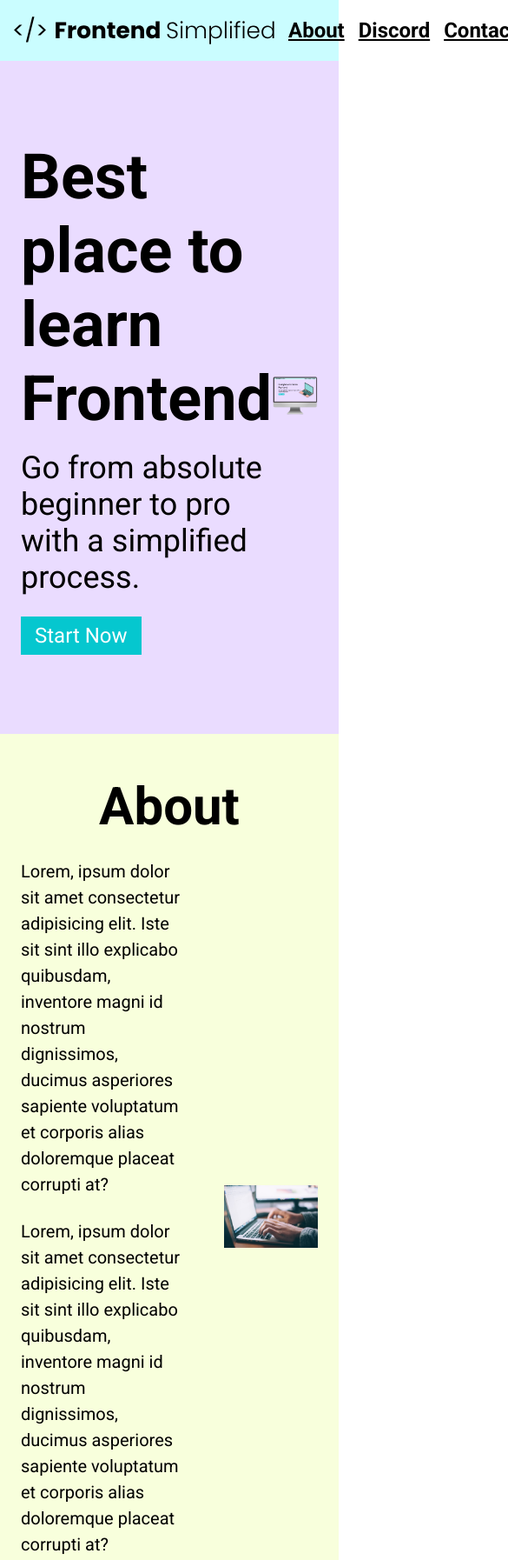
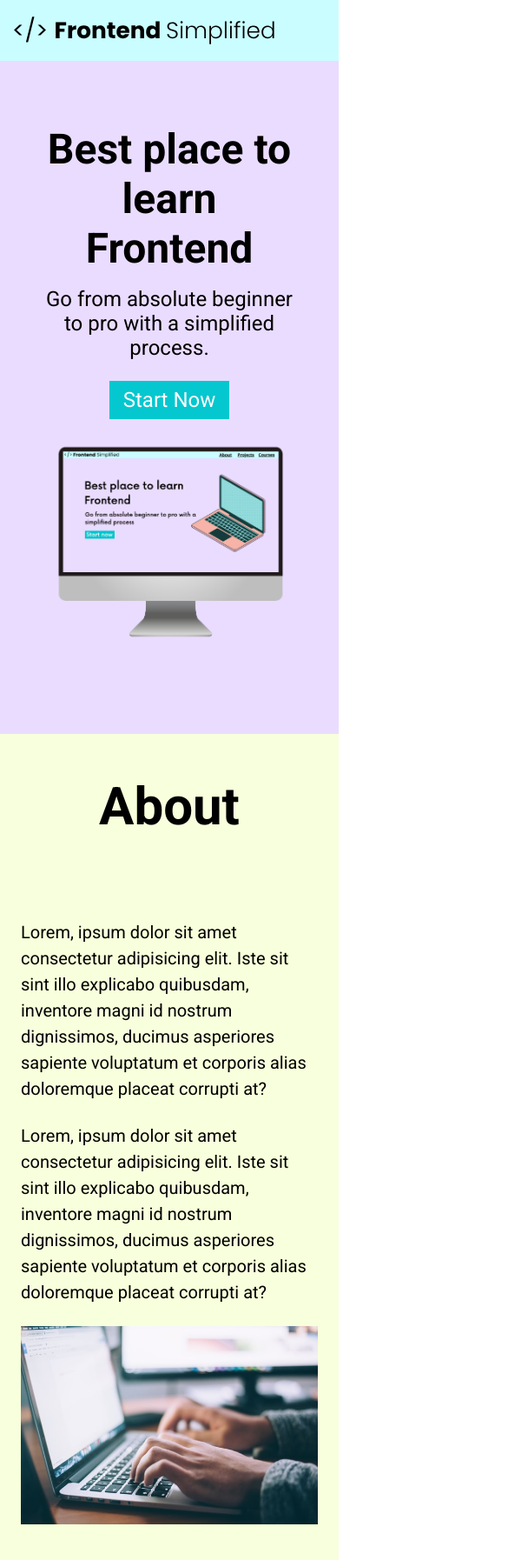
Before and after one commit to RoyCastro36/Website-Tutorial, a plain HTML site: page index.html in a window 390 px wide. Shown: the top 1794 px of the page at 87% size, 585 px wide, since content can reach past the window. Drawn offline with Linux system fonts and the light colour scheme.

Commit message:
Finished Website Tutorial w/ Media responsiveness

```diff
--- a/index.html
+++ b/index.html
@@ -20,15 +20,15 @@
 
       <header>
         <div class="row">
-            <div>
+            <div class="home__description">
                 <h1>Best place to learn Frontend</h1>
                 <p class="subheader">Go from absolute beginner to pro with a simplified process.</p>
-                <button>Start Now</button>
+                <button class="home__description--button">Start Now</button>
             </div>
+         <figure class="home__img--wrapper">
+          <img src="/HTML Practise Assets/laptop.png" alt="Home page image" />
+         </figure>
         </div>
-        <figure>
-          <img src="/HTML Practise Assets/laptop.png" alt="Home page image" />
-        </figure>
       </header>
     </section>
 
@@ -104,7 +104,7 @@
         <a class="footer__link" href="#about">About</a>
         <a class="footer__link" href="#discord">Discord</a>
         <a class="footer__link" href="#contact">Contact</a>
-        <a class="footer__link" href="#">Courses</a>"
+        <a class="footer__link" href="#">Courses</a>
       </div>
       <p>© 2025 Frontend Simplified. All rights reserved.</p>
     </footer>
--- a/styles.css
+++ b/styles.css
@@ -143,7 +143,7 @@ DISCORD SECTION
 form{
   display: flex;
   flex-direction: column;
-  width: 100%;
+  width: 80%;
   max-width: 600px;
   margin: 0px auto;
 }
@@ -187,3 +187,78 @@ footer{
 .footer__link{
   padding: 0px 16px;
 }
+
+/* SMALL PHONES, TABLETS, LARGE SMARTPHONES */
+@media (max-width:728px){
+
+  .row{
+    flex-direction: column;
+    padding-top: 70px;
+  }
+
+  .home__description{
+    margin: 24px 24px;
+    display: flex;
+    flex-direction: column;
+    align-items: center;
+  }
+
+  .home__description--button{
+    max-width: 240px;
+  }
+
+  .home__img--wrapper{
+    margin-bottom: 120px;
+    width: 80%;
+  }
+
+  h1{
+    text-align: center;
+    font-size: 48px;
+  }
+
+  .subheader{
+    text-align: center;
+    font-size: 24px;
+  }
+
+  ul{
+    display:none;
+  }
+
+  .section__description{
+    flex-direction: column;
+  }
+
+  .section__description--wrapper{
+    width: 100%;
+  }
+
+  .about__img--wrapper{
+    width: 100%;
+  }
+
+  .discord__img--wrapper{
+    width: 100%;
+  }
+
+  #discord .section__description{
+    flex-direction: column-reverse;
+  }
+
+  .footer__logo{
+    width: 100%;
+    max-width: 360px;
+  }
+
+  .footer__link{
+    padding: 0px 4px;
+    font-size: 18px;
+  }
+
+  .footer__links{
+    margin-bottom: 16px;
+  }
+
+
+}
```
